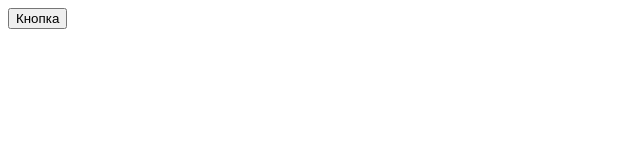
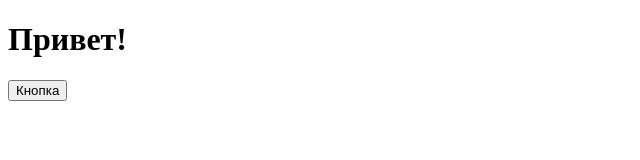
Before and after one commit to Pliss08/git.lesson1, a plain HTML site: page index.html in a window 1280 px wide. Shown: the whole page, without its empty margins (0-640 px from the left). Drawn offline with Linux system fonts and the light colour scheme.

Commit message:
Добавила заголовок

```diff
--- a/index.html
+++ b/index.html
@@ -7,6 +7,7 @@
     <title>Document</title>
 </head>
 <body>
+    <h1>Привет!</h1>
    <button>Кнопка</button>
 </body>
 </html>
```
